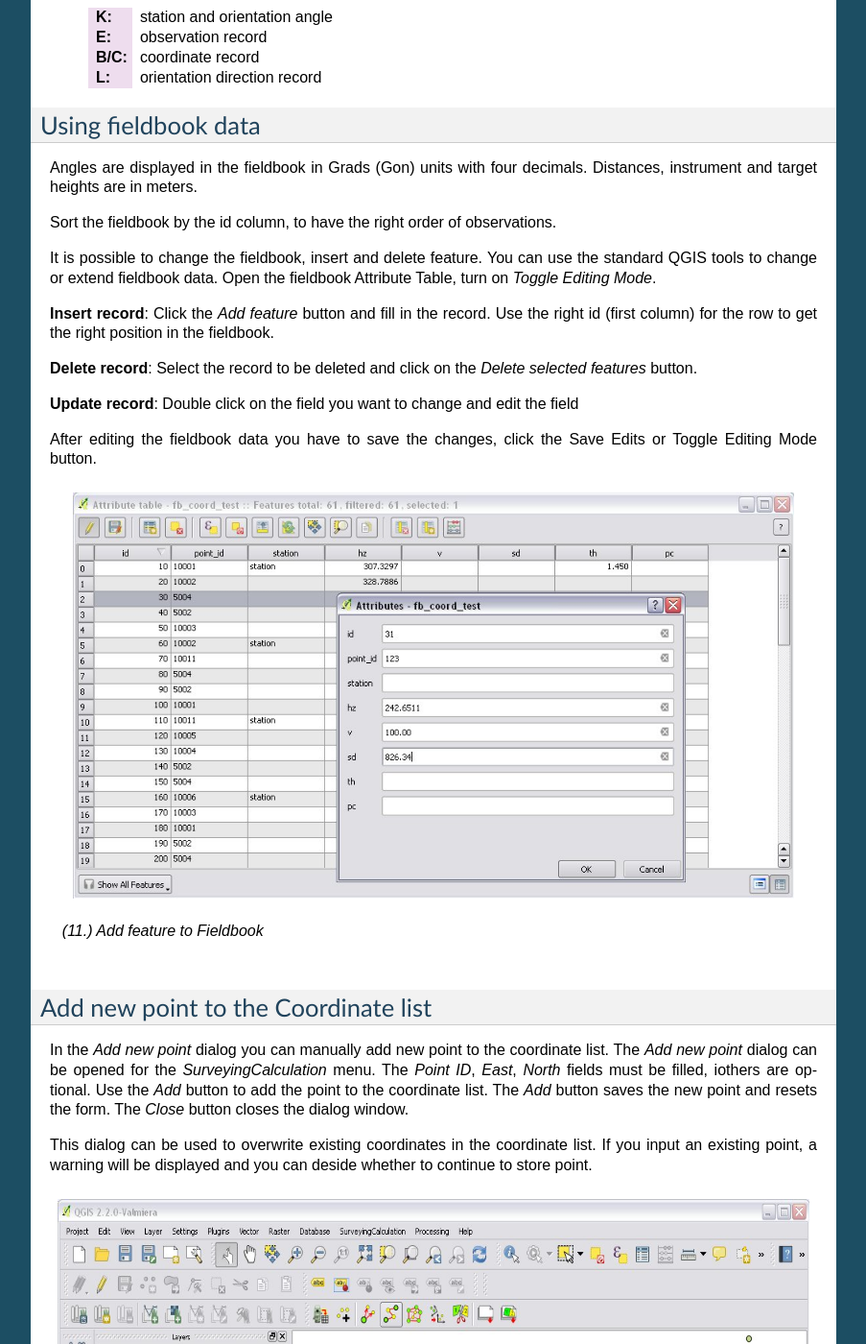
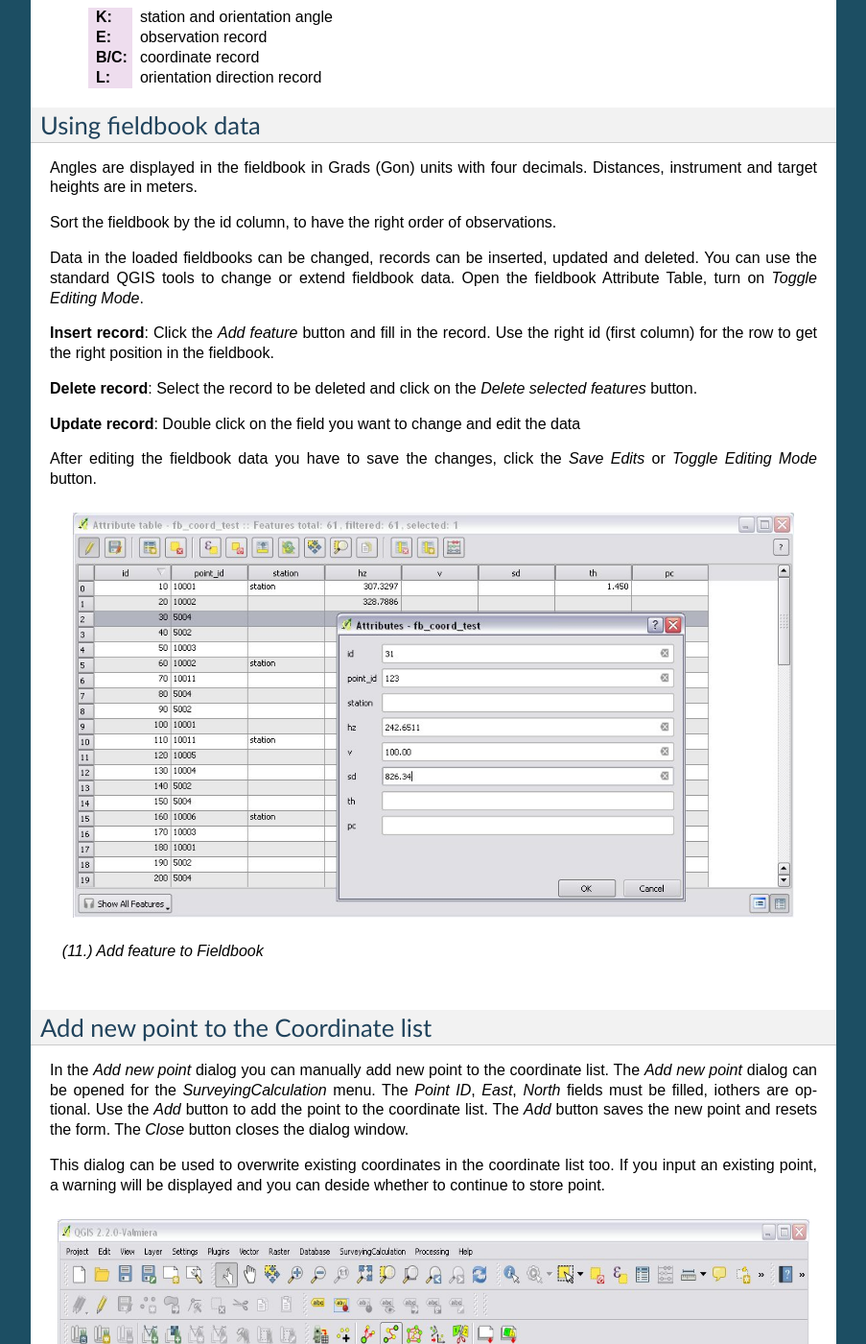
Before and after one commit to zsiki/ls, a Sphinx documentation site: the page built from doc/source/usersguide.rst, in a window 1280 px wide and 1400 px high, scrolled down 10016 px. Shown: the whole window at 96% size, without its empty margins (198-1101 px from the left). Built offline with Sphinx 7.4.7, drawn with Linux system fonts in a browser that asks for light colours; some of the changed text lies outside the part shown.

Commit message:
doc updated

```diff
--- a/doc/source/usersguide.rst
+++ b/doc/source/usersguide.rst
@@ -217,7 +217,7 @@
 Both the 8 byte and 16 byte GSI files are supported. As there is no standard
 markers for station start in GSI files, you can use code block to mark a new
 station in observations or you must have a record with station coordinates or
-instrument height to mark a start of a new station.
+instrument height to mark the start of a new station.
 
 Code block to mark the start of a station:
 
@@ -337,7 +337,7 @@
 
 Sort the fieldbook by the id column, to have the right order of observations.
 
-It is possible to change the fieldbook, insert and delete feature. You can use
+Data in the loaded fieldbooks can be changed, records can be inserted, updated and deleted. You can use
 the standard QGIS tools to change or extend fieldbook data. Open the
 fieldbook Attribute Table, turn on *Toggle Editing Mode*.
 
@@ -346,9 +346,9 @@
 
 **Delete record**: Select the record to be deleted and click on the *Delete selected features* button.
 
-**Update record**: Double click on the field you want to change and edit the field
+**Update record**: Double click on the field you want to change and edit the data
 
-After editing the fieldbook data you have to save the changes, click the Save Edits or Toggle Editing Mode button.
+After editing the fieldbook data you have to save the changes, click the *Save Edits* or *Toggle Editing Mode* button.
 
 .. figure:: images/u11.png
    :scale: 80 %
@@ -365,7 +365,7 @@
 The *Close* button closes the dialog window.
 
 This dialog can be used to overwrite existing coordinates in the coordinate
-list. If you input an existing point, a warning will be displayed and you can
+list too. If you input an existing point, a warning will be displayed and you can
 deside whether to continue to store point.
 
 .. figure:: images/u12.png
@@ -373,6 +373,16 @@
    :align: center
 
    *(12.) Add new point to the Coordinate list*
+
+You can use the standard QGIS *Add Delimited Text Layer* to bulk import coordinates from CSV or TXT files. The restrictions are
+
+- the column names must be the same as discribe before (point_id, e, n, z, pc, pt)
+- the column types must be the same as discribed before, a CSVT file can be created to define column types, the name of the CSVT file must be the same as the CSV file
+- the name of result shape file must start with *coord_*
+
+Sample CSVT file to load coordinate lists::
+
+   String(20),Real(12.3),Real(12.3),Real(8.3),String(20),String(20)
 
 Single Point Calculations
 :::::::::::::::::::::::::
```
